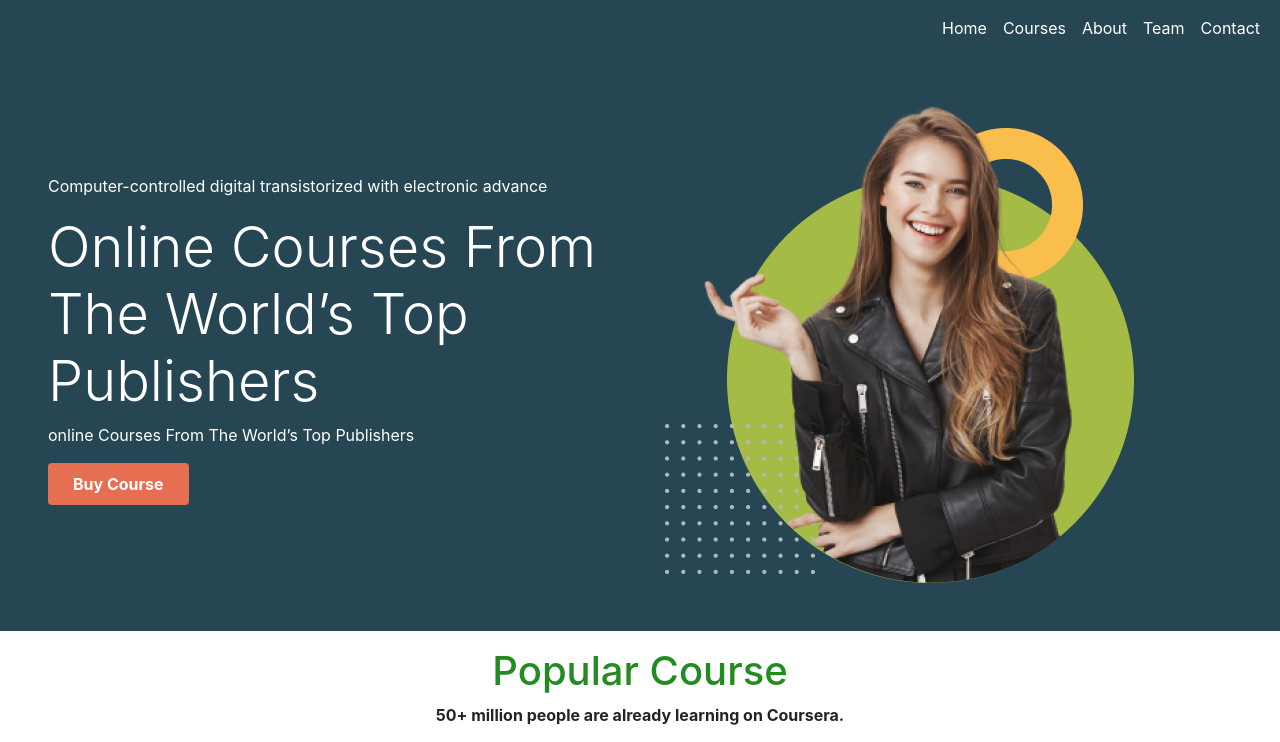
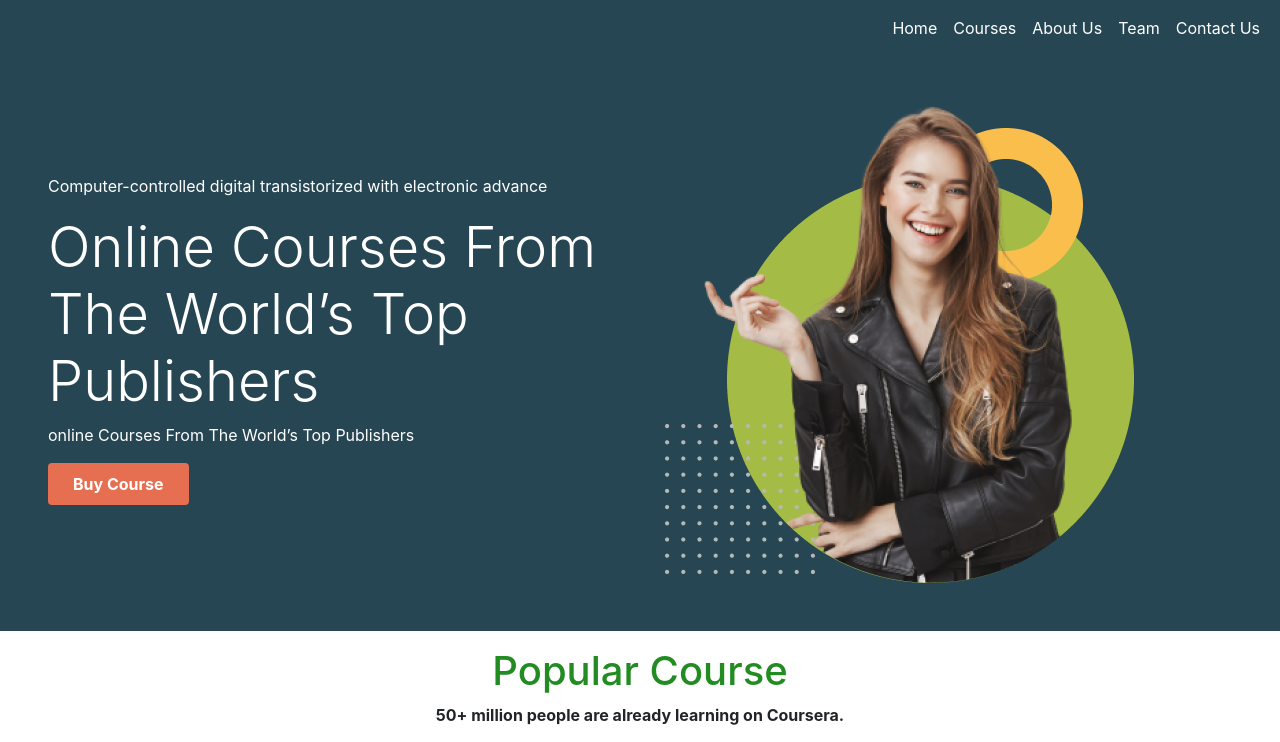
Before and after one commit to towhidJ/programming-school-react, a React (Create React App) app: page / in a window 1280 px wide. Shown: the top 742 px of the page. Built offline with nearby package versions, Linux system fonts and the light colour scheme.

Commit message:
Design Compleate

```diff
--- a/src/components/Header/Header.js
+++ b/src/components/Header/Header.js
@@ -44,7 +44,7 @@ const Header = () => {
                                     to="/about"
                                     className="nav-link header-nav-link"
                                 >
-                                    About
+                                    About Us
                                 </Link>
                             </li>
                             <li className="nav-item">
@@ -60,7 +60,7 @@ const Header = () => {
                                     to="/contact"
                                     className="nav-link header-nav-link"
                                 >
-                                    Contact
+                                    Contact Us
                                 </Link>
                             </li>
                             {/* <li className="nav-item ms-lg-5">
```
